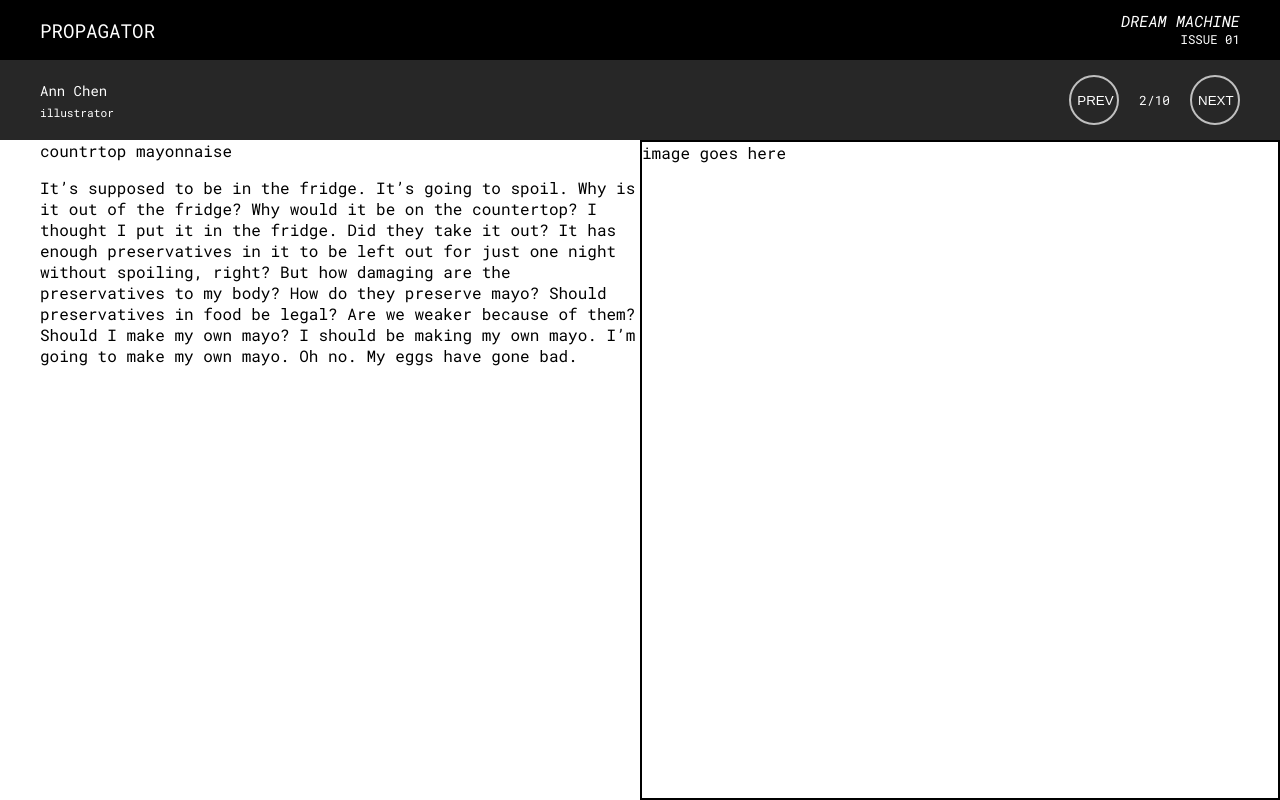
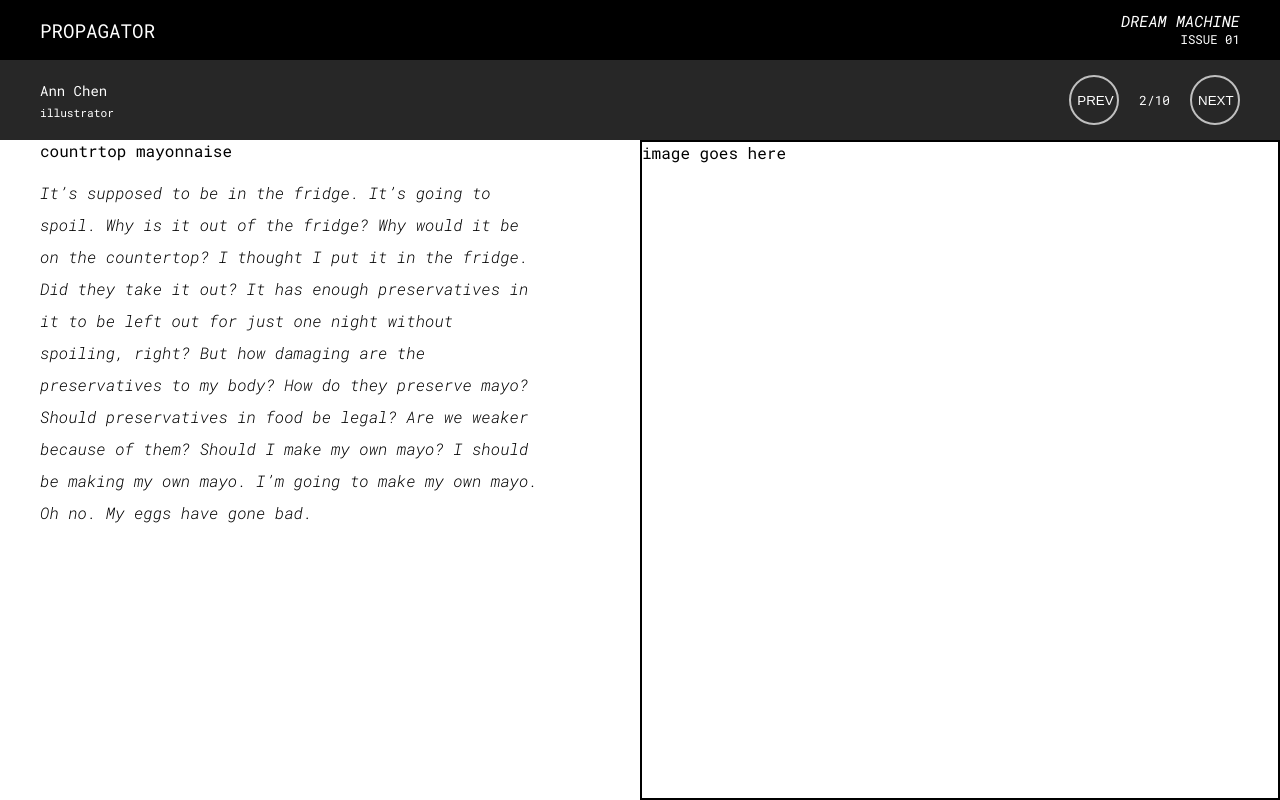
Before and after one commit to a-water/propagator, a React (Create React App) app: page /issue-01 in a window 1280 px wide. Both pictures are taken after a click on the button "NEXT". Built offline with nearby package versions, Linux system fonts and the light colour scheme.

Commit message:
arrowing

```diff
--- a/src/css/ZineSubmission.css
+++ b/src/css/ZineSubmission.css
@@ -12,7 +12,7 @@
 
 /* primary split template */
 .split-template {
-  max-width: 1440px;
+  width: 1440px;
   height: 100%;
 }
 
@@ -28,6 +28,17 @@
   padding-left: 40px;
 }
 
+.split-template .split-left .text {
+  max-width: 500px;
+}
+
+.split-left .text p {
+  font-style: italic;
+  font-weight: 300;
+  font-size: 16px;
+  line-height: 32px;
+}
+
 .split-template .split-right {
   padding-right: 40px;
   border: 2px solid black;
--- a/src/js/Zine.js
+++ b/src/js/Zine.js
@@ -21,6 +21,32 @@ class Zine extends Component {
     this.state = {
       currentSubmission: -1,
       currentPage: 0,
+    }
+
+    this.handleOnKeyDown = this.handleOnKeyDown.bind(this);
+  }
+
+  // ------------------------------------------------------
+  componentDidMount() {
+    document.addEventListener("keydown", this.handleOnKeyDown, false);
+  }
+
+  // ------------------------------------------------------
+  componentWillUnmount(){
+    document.removeEventListener("keydown", this.handleOnKeyDown, false);
+  }
+
+  // ------------------------------------------------------
+  handleOnKeyDown(e) {
+    e.preventDefault();
+    if (e.keyCode === 39) {
+      // right arrow
+      this.incrementPage();
+    }
+
+    if (e.keyCode === 37) {
+      // left arrow
+      this.decrementPage();
     }
   }
 
--- a/src/js/ZineSubmission.js
+++ b/src/js/ZineSubmission.js
@@ -8,8 +8,10 @@ class ZineSubmission extends Component {
       <div className="zine-primary">
         <div className="split-template">
           <div className="split-left">
-            <span>{ data.title }</span>
-            <p>{ data.text }</p>
+            <div className="text">
+              <span>{ data.title }</span>
+              <p>{ data.text }</p>
+            </div>
           </div>
           <div className="split-right">
             image goes here
```
